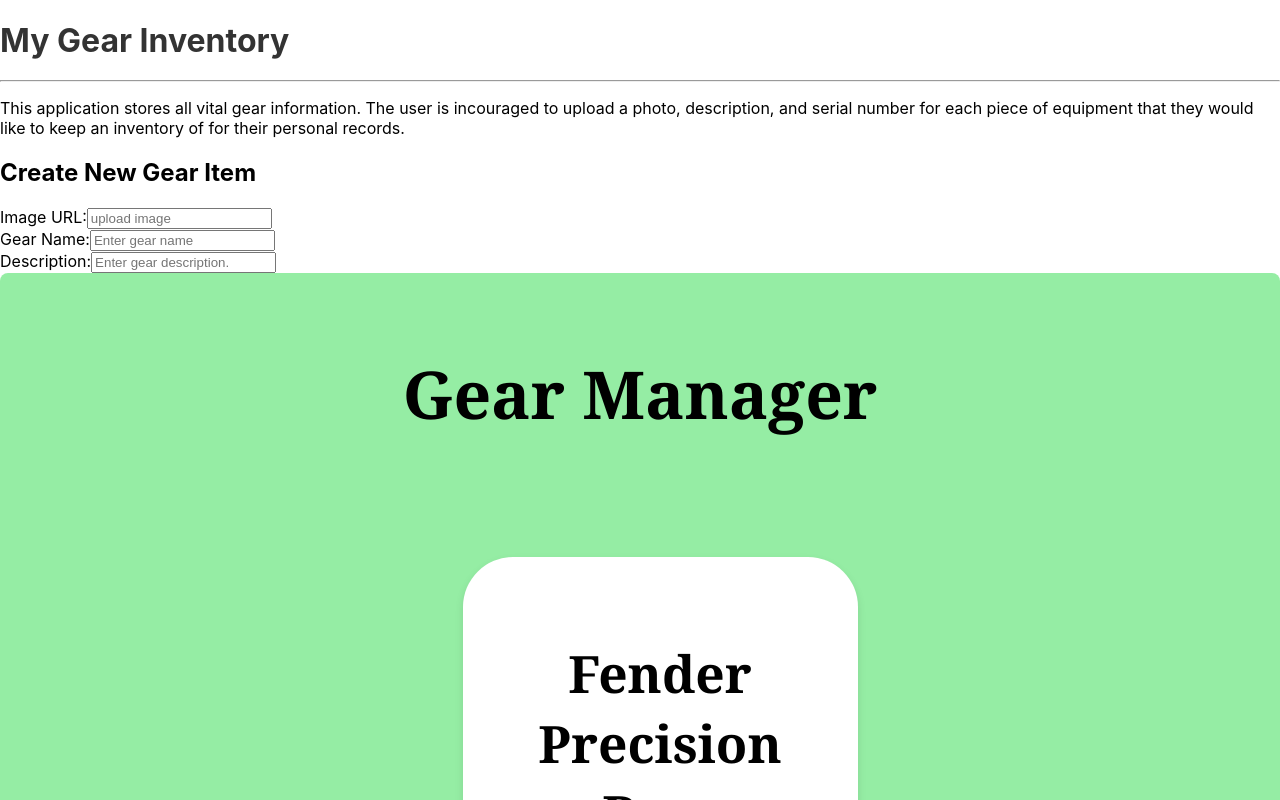
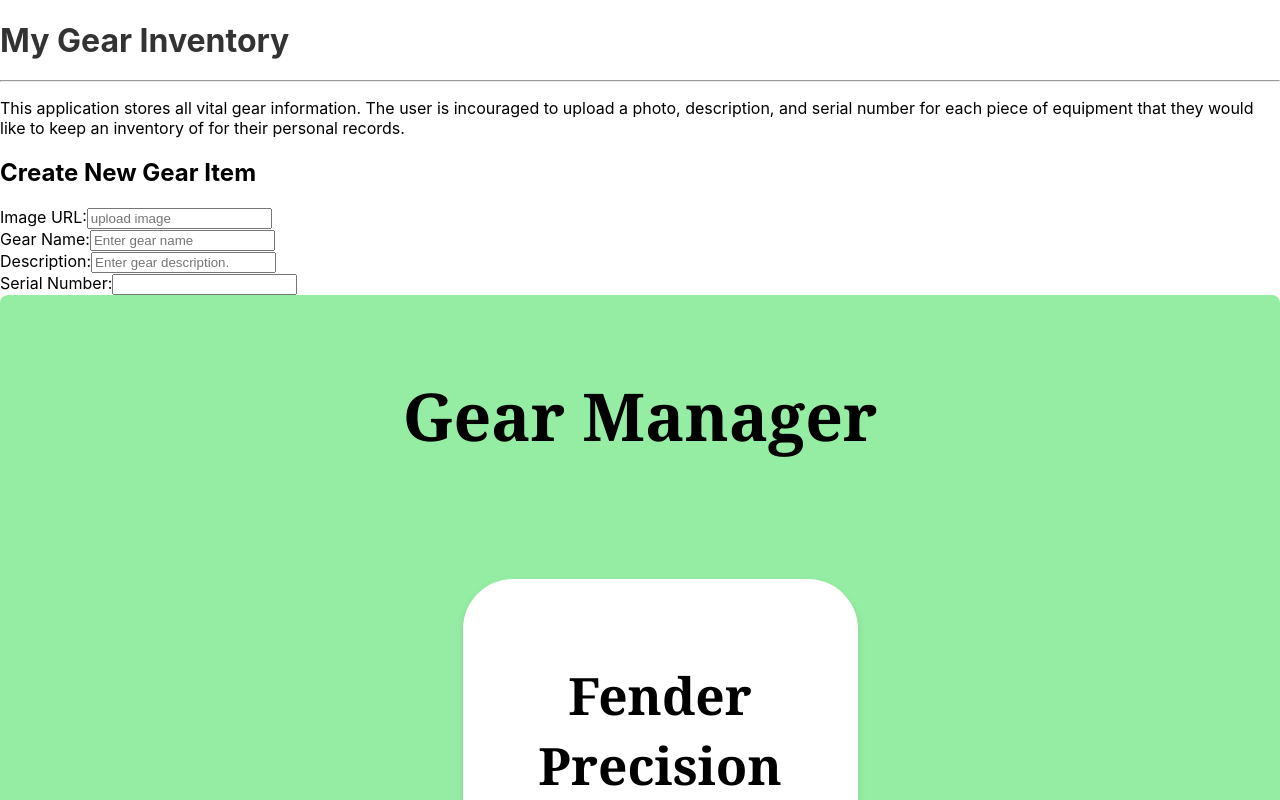
Before and after one commit to VanillaBean79/Gear-App, a React (Create React App) app: page / in a window 1280 px wide. Shown: the top 800 px of the page. Built offline with nearby package versions, Linux system fonts and the light colour scheme; data requests are answered from the project's data file.

Commit message:
Serial Number added GearForm.

```diff
--- a/src/Components/GearForm.js
+++ b/src/Components/GearForm.js
@@ -81,13 +81,25 @@
                 </div>
 
                 <div className="form-group">
-                    <label htmlFor="name">Description:</label>
+                    <label htmlFor="description">Description:</label>
                     <input
                         type="description"
                         id="description"
                         value={formData.description}
                         onChange={handleChange}
                         placeholder="Enter gear description."
+                        />
+                </div>
+
+                <div className='form-group'>
+                    <label htmlFor="serial">Serial Number:</label>
+                    <input
+                        type="text"
+                        id="serial"
+                        name="serial"
+                        value={formData.serial}
+                        onChange={handleChange}
+                        placholder="Enter serial number"
                         />
                 </div>
             </form>
```
